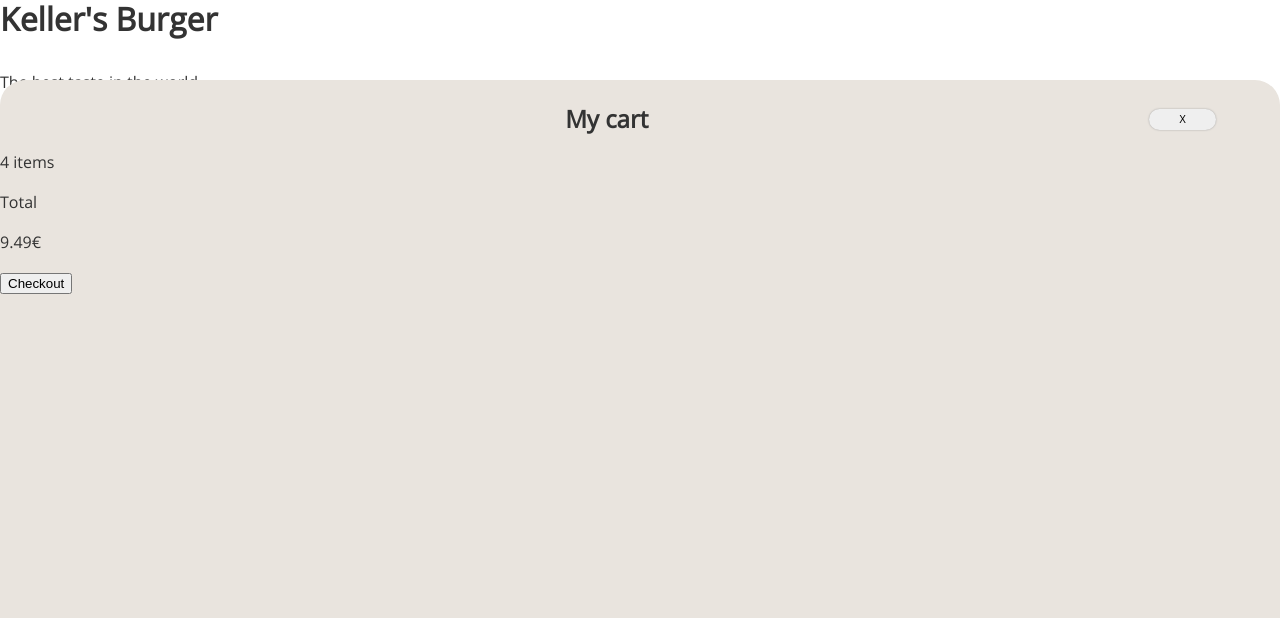
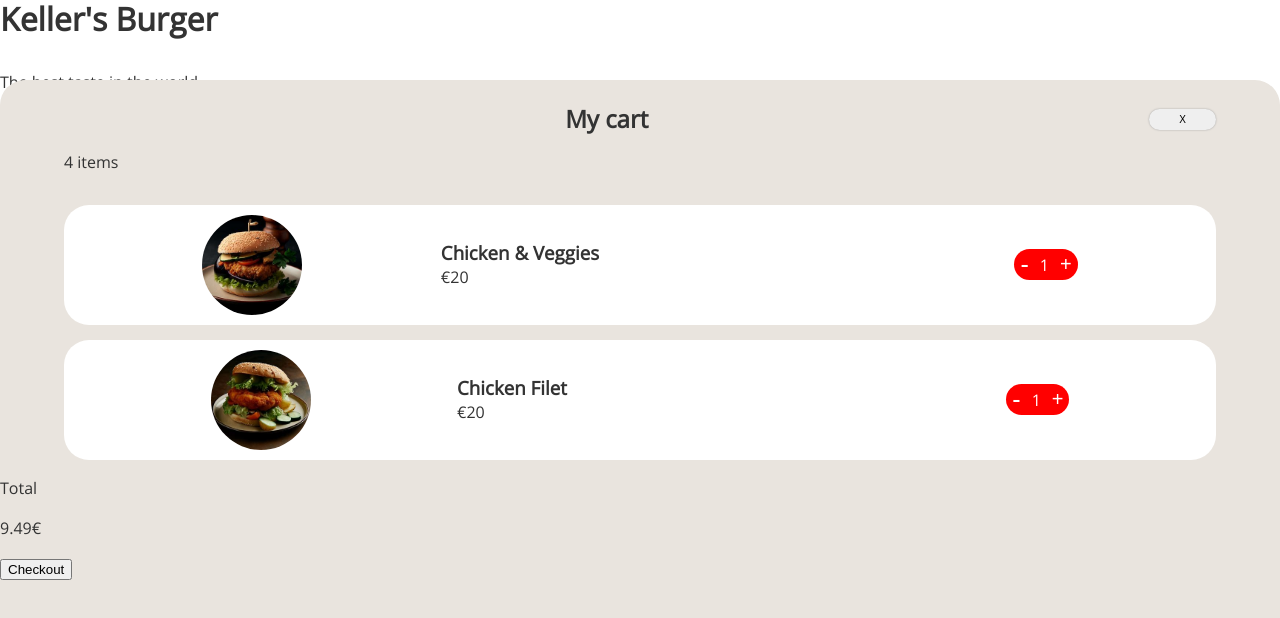
Before and after one commit to vdourson2/dark-kitchen, a plain HTML site: page index.html in a window 1280 px wide. Drawn offline with Linux system fonts and the light colour scheme.

Commit message:
function to create cards in cart and update them

```diff
--- a/assets/_scss/layouts/__layouts-dir.scss
+++ b/assets/_scss/layouts/__layouts-dir.scss
@@ -7,3 +7,4 @@ to layouts.
 
 @import 'footer';
 @import 'cart';
+@import 'cart-cards';
--- /dev/null
+++ b/assets/_scss/layouts/_cart-cards.scss
@@ -0,0 +1,85 @@
+.cart-list
+{
+    width: 90%;
+    margin-left: auto;
+    margin-right: auto;
+    display: flex;
+    flex-direction: column;
+    gap: 15px;
+
+    p
+    {
+
+    }
+
+    .cart-card
+    {
+        display: grid;
+        grid-template-columns: repeat(1fr, 2fr, 1fr);
+        grid-template-rows: repeat(2, 1fr);
+        background-color: white;
+        align-items: center;
+        padding-top: 10px;
+        padding-bottom: 10px;
+        border-radius: 25px;
+
+        img
+        {
+            max-height: 100px;
+            grid-column: 1;
+            grid-row: 1 / span 2;
+            justify-self: center;
+            border-radius: 50px;
+        }
+
+        h3
+        {
+            grid-column: 2;
+            grid-row: 1;
+            align-self: flex-end;
+            margin: 0;
+        }
+
+        p
+        {
+            grid-column: 2;
+            grid-row: 2;
+            align-self: flex-start;
+            margin: 0;
+        }
+
+        .cart-modify
+        {
+            grid-column: 3;
+            grid-row: 1 / span 2;
+            justify-self: center;
+            display: flex;
+            align-items: center;
+            background-color: red;
+            color: white;
+            border-radius: 25px;
+            gap: 5px;
+
+            .cart-removeButton
+            {
+                background: none;
+                border: none;
+                color: white;
+                font-size: 25px;
+            }
+
+            .cart-itemNumber
+            {
+
+            }
+
+            .cart-addButton
+            {
+                background: none;
+                border: none;
+                color: white;
+                font-size: 20px;
+            }
+        }
+    }
+}
--- a/assets/_scss/vendor/bourbon/functions/_px-to-em.scss
+++ b/assets/_scss/vendor/bourbon/functions/_px-to-em.scss
@@ -2,12 +2,12 @@
 // eg. for a relational value of 12px write em(12) when the parent is 16px
 // if the parent is another value say 24px write em(12, 24)
 
-@function em($pxval, $base: $em-base) {
-  @if not unitless($pxval) {
-    $pxval: strip-units($pxval);
-  }
-  @if not unitless($base) {
-    $base: strip-units($base);
-  }
-  @return ($pxval / $base) * 1em;
-}
+// @function em($pxval, $base: $em-base) {
+//   @if not unitless($pxval) {
+//     $pxval: strip-units($pxval);
+//   }
+//   @if not unitless($base) {
+//     $base: strip-units($base);
+//   }
+//   // @return ($pxval / $base) * 1em;
+// }
--- a/assets/_scss/vendor/fontawesome/_fixed-width.scss
+++ b/assets/_scss/vendor/fontawesome/_fixed-width.scss
@@ -1,6 +1,6 @@
 // Fixed Width Icons
 // -------------------------
 .#{$fa-css-prefix}-fw {
-  width: (18em / 14);
+  // width: (18em / 14);
   text-align: center;
 }
--- a/assets/_scss/vendor/fontawesome/_larger.scss
+++ b/assets/_scss/vendor/fontawesome/_larger.scss
@@ -3,8 +3,8 @@
 
 /* makes the font 33% larger relative to the icon container */
 .#{$fa-css-prefix}-lg {
-  font-size: (4em / 3);
-  line-height: (3em / 4);
+  // font-size: (4em / 3);
+  // line-height: (3em / 4);
   vertical-align: -15%;
 }
 .#{$fa-css-prefix}-2x { font-size: 2em; }
--- a/assets/_scss/vendor/fontawesome/_list.scss
+++ b/assets/_scss/vendor/fontawesome/_list.scss
@@ -3,17 +3,17 @@
 
 .#{$fa-css-prefix}-ul {
   padding-left: 0;
-  margin-left: $fa-li-width;
+  // margin-left: $fa-li-width;
   list-style-type: none;
   > li { position: relative; }
 }
 .#{$fa-css-prefix}-li {
   position: absolute;
-  left: -$fa-li-width;
-  width: $fa-li-width;
-  top: (2em / 14);
+  // left: -$fa-li-width;
+  // width: $fa-li-width;
+  // top: (2em / 14);
   text-align: center;
   &.#{$fa-css-prefix}-lg {
-    left: -$fa-li-width + (4em / 14);
+    // left: -$fa-li-width + (4em / 14);
   }
 }
--- a/assets/_scss/vendor/fontawesome/_variables.scss
+++ b/assets/_scss/vendor/fontawesome/_variables.scss
@@ -9,7 +9,7 @@ $fa-css-prefix:       fa !default;
 $fa-version:          "4.6.3" !default;
 $fa-border-color:     #eee !default;
 $fa-inverse:          #fff !default;
-$fa-li-width:         (30em / 14) !default;
+// $fa-li-width:         (30em / 14) !default;
 
 $fa-var-500px: "\f26e";
 $fa-var-adjust: "\f042";
--- a/assets/_scss/vendor/normalize/_support-for.scss
+++ b/assets/_scss/vendor/normalize/_support-for.scss
@@ -48,9 +48,9 @@ $support-for-current-browser-version: (
   @if type-of($min-version) != "null" and type-of($min-version) != "number" {
     @error "$support-for: (#{$browser}: #{$min-version}) must be set to an integer (or null); #{$min-version} is a #{type-of($min-version)}.";
   }
-  @elseif type-of($min-version) == "number" and round($min-version) != $min-version {
-    @error "$support-for: (#{$browser}: #{$min-version}) must be set to an integer (or null); #{$min-version} is not an integer.";
-  }
+  // @elseif type-of($min-version) == "number" and round($min-version) != $min-version {
+  //   @error "$support-for: (#{$browser}: #{$min-version}) must be set to an integer (or null); #{$min-version} is not an integer.";
+  // }
 
   // Negative $min-version means "X most recent versions".
   @if type-of($min-version) == "number" and $min-version < 0 {
--- a/assets/script/burgerClass.js
+++ b/assets/script/burgerClass.js
@@ -20,10 +20,10 @@ let veggie2 = new Burger("veggie", "Vegan Cheese","./images/burger_veggie2.jpeg"
 let veggie3 = new Burger("veggie", "Paprika Crispy","./images/burger_veggie3.jpeg", "Crispy burger with veggie steak and paprika", 12);
 let veggie4 = new Burger("veggie", "Falafel Burger","./images/burger_veggie4.jpeg", "Burger with falafel and pickels, tomato and salad", 12);
 
-let chicken1 = new Burger("chicken", "Chicken & Veggies", "../images/burger_chicken3.jpeg", "Chicken with veggies of all sorts, cucumbers, tomatoes, eggplant and salad", 20);
-let chicken2 = new Burger("chicken", "Chicken Filet", "../images/burger_chicken1.jpeg", "Soft bread, pepper mayonnaise, salad, onions and a delicious crusty chicken filet", 20);
-let chicken3 = new Burger("chicken", "Triple Chicken", "../images/burger_chicken4.jpeg", "A triple layer of chicken separated by layers of cheddar and salad", 20);
-let chicken4 = new Burger("chicken", "Nugget Burger", "../images/burger_chicken2.jpeg", "Pieces of chicken nuggets with salad and onions", 20);
+let chicken1 = new Burger("chicken", "Chicken & Veggies", "../assets/images/burger_chicken3.jpeg", "Chicken with veggies of all sorts, cucumbers, tomatoes, eggplant and salad", 20);
+let chicken2 = new Burger("chicken", "Chicken Filet", "../assets/images/burger_chicken1.jpeg", "Soft bread, pepper mayonnaise, salad, onions and a delicious crusty chicken filet", 20);
+let chicken3 = new Burger("chicken", "Triple Chicken", "../assets/images/burger_chicken4.jpeg", "A triple layer of chicken separated by layers of cheddar and salad", 20);
+let chicken4 = new Burger("chicken", "Nugget Burger", "../assets/images/burger_chicken2.jpeg", "Pieces of chicken nuggets with salad and onions", 20);
 
 let beef1 = new Burger("beef", "Big Tom", "..\assets\images\burger_beef1.jpeg", "the original big tom burgers with his secret sauce", 8.99);
 
--- /dev/null
+++ b/assets/script/cartAddingElements.js
@@ -0,0 +1,93 @@
+let cartCardsContainer = document.querySelector(".cart-list");
+let cartList = [];
+//let testArr = [chicken1, chicken2, chicken3, chicken4, chicken1];
+//let burgerToAdd = selectedBurgers;
+//let burgerToAdd = [chicken1, chicken2, chicken3, chicken4, chicken1];
+
+// function to add card to cart
+function addElementToCart(e)
+{
+    //let burger = selectedBurgers[selectedBurgers.length - 1];
+    let burger = e;
+    if (cartList.some(row => row.includes(burger)))
+    {
+        updateCart(burger)
+        return;
+    }
+
+    cartList.push([burger, 1]);
+    addCartCard(burger);
+}
+
+// function to create a new card in cart
+function addCartCard(element)
+{
+    // create card container and add to cart
+    let card = document.createElement("div");
+    cartCardsContainer.appendChild(card);
+    card.classList.add("cart-card");
+
+    // create card items and add to card
+    let image = document.createElement("img");
+    card.appendChild(image);
+    image.setAttribute("src", element.illustration)
+
+    let itemName = document.createElement("h3");
+    card.appendChild(itemName);
+    let itemNameText = document.createTextNode(element.burgerName);
+    itemName.appendChild(itemNameText);
+
+    let itemPrice = document.createElement("p");
+    card.appendChild(itemPrice);
+    let itemPriceText = document.createTextNode("€" + element.price);
+    itemPrice.appendChild(itemPriceText);
+
+    // create card item quantity modify button
+    let elementIndex = cartList.findIndex(row => row.includes(element));
+    cartList[elementIndex][2] = card;
+    cartList[elementIndex][3] = element.price;
+
+    let button = document.createElement("div");
+    card.appendChild(button);
+    button.classList.add("cart-modify");
+
+    let removeButton = document.createElement("button");
+    button.appendChild(removeButton);
+    removeButton.classList.add("cart-removeButton");
+    let removeText = document.createTextNode("-");
+    removeButton.appendChild(removeText);
+
+    let itemNumber = document.createElement("div");
+    button.appendChild(itemNumber);
+    itemNumber.classList.add("cart-itemNumber");
+    let numText = document.createTextNode("1");
+    itemNumber.appendChild(numText);
+
+    let addButton = document.createElement("button");
+    button.appendChild(addButton);
+    addButton.classList.add("cart-addButton");
+    let addText = document.createTextNode("+");
+    addButton.appendChild(addText);
+}
+
+// Function to update already existing cards
+function updateCart(burger)
+{
+    let cardIndex = cartList.findIndex(row => row.includes(burger));
+    let cardToModify = cartList[cardIndex][2];
+    let lastNum = cartList[cardIndex][1];
+    let lastPrice = cartList[cardIndex][3];
+    let priceForOne = burger.price;
+    let numToModify = cardToModify.querySelector(".cart-itemNumber");
+    let priceToModify = cardToModify.querySelector("p");
+    numToModify.childNodes[0].nodeValue = lastNum + 1;
+    cartList[cardIndex][1] += 1;
+    priceToModify.childNodes[0].nodeValue = "€" + (lastPrice + priceForOne);
+    cartList[cardIndex][3] += priceForOne;
+}
+
+addElementToCart(chicken1);
+addElementToCart(chicken2);
+// addElementToCart(chicken1);
+// addElementToCart(chicken2);
+// addElementToCart(chicken1);
--- a/index.html
+++ b/index.html
@@ -102,8 +102,8 @@
 
 
 
-
-
-
+    <script src="assets/script/burgerClass.js"></script>
+    <script src="assets/script/cartAddingElements.js"></script>
+    <script src="assets/script/main.js"></script>
 </body>
 </html>
```
Also changed, not shown: assets/css/style.css, 1 other file.
